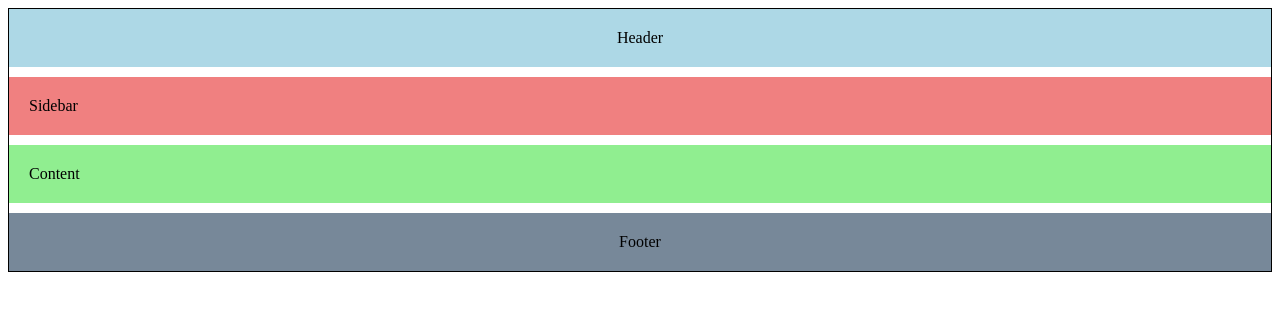
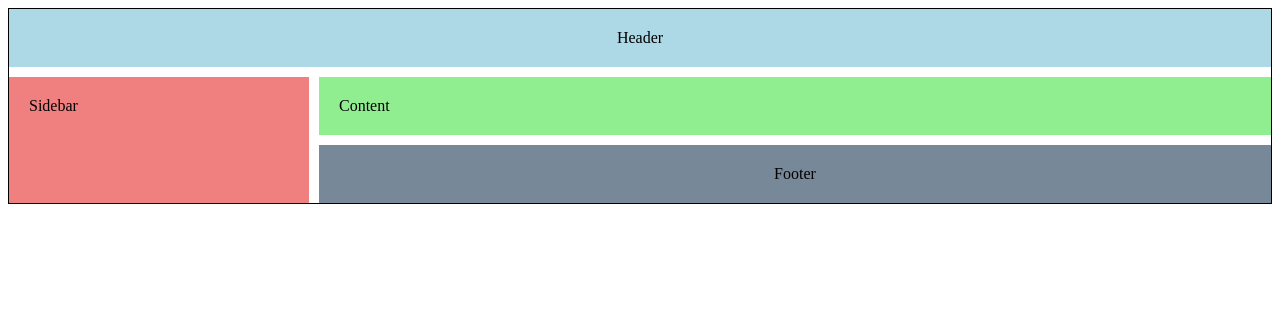
Before and after one commit to Rafail77/vigilant-octo-memory, a plain HTML site: page index.html in a window 1280 px wide. Drawn offline with Linux system fonts and the light colour scheme.

Commit message:
education

```diff
--- a/style.css
+++ b/style.css
@@ -1,12 +1,11 @@
 .container { /* Родительский контейнер: включаем CSS Grid для раскладки */
   display: grid; /* Активируем grid-контейнер */
   grid-template-areas:  /* Определяем именованные области сетки построчно */
-    "header header header" /* 1-я строка: шапка на 3 колонки */
-    "sidebar sidebar sidebar" /* 2-я строка: сайдбар на 3 колонки (стек сверху/снизу) */
-    "content content content" /* 3-я строка: основной контент на 3 колонки */
-    "footer footer footer"; /* 4-я строка: подвал на 3 колонки */
-  /* при желании можно явно задать колонки, например:
-     grid-template-columns: 1fr 1fr 1fr;  три равные колонки */
+  "header header header"
+  "sidebar content content"
+  "sidebar footer footer";
+  grid-template-columns: 300px 1fr 1fr; /* колонка сайдбара 300px, две колонки контента — эластичные */
+
   gap: 10px; /* Отступы (зазоры) между областями сетки по горизонтали и вертикали */
   border: 1px solid black; /* Рамка вокруг всего контейнера (для наглядности) */
 } /* Конец .container */
```
